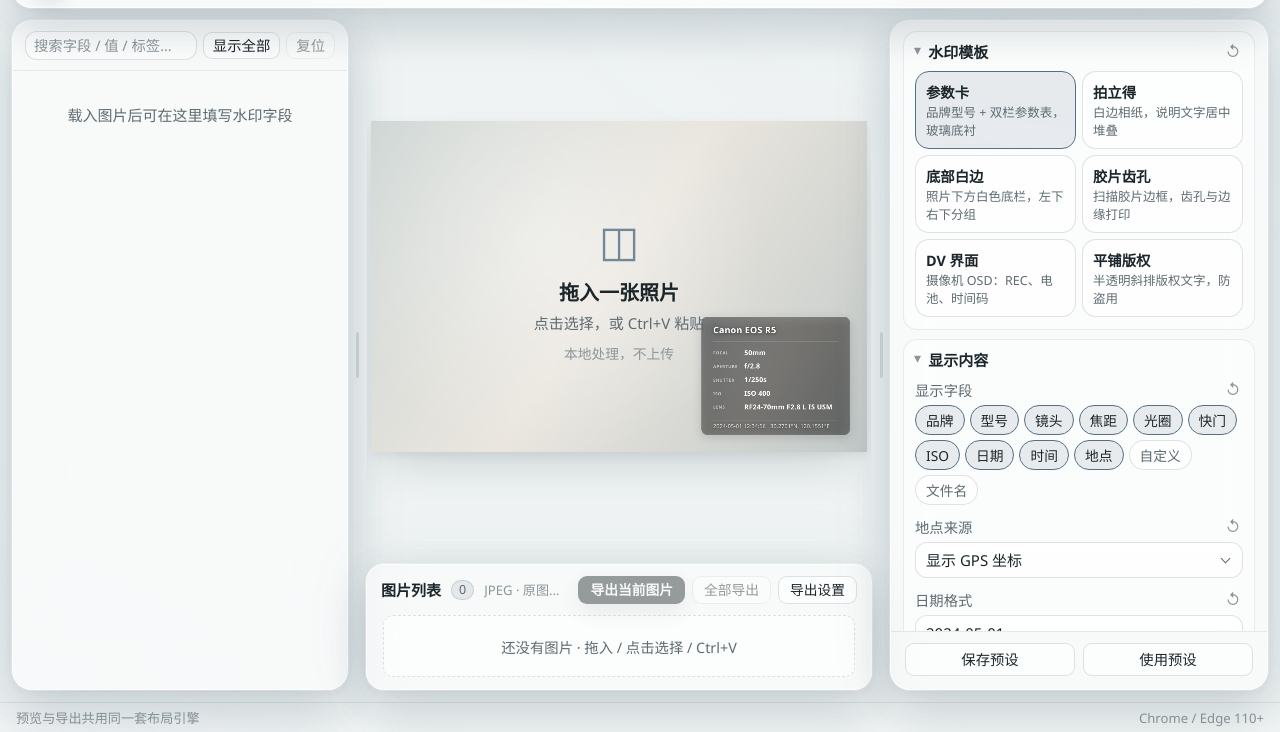
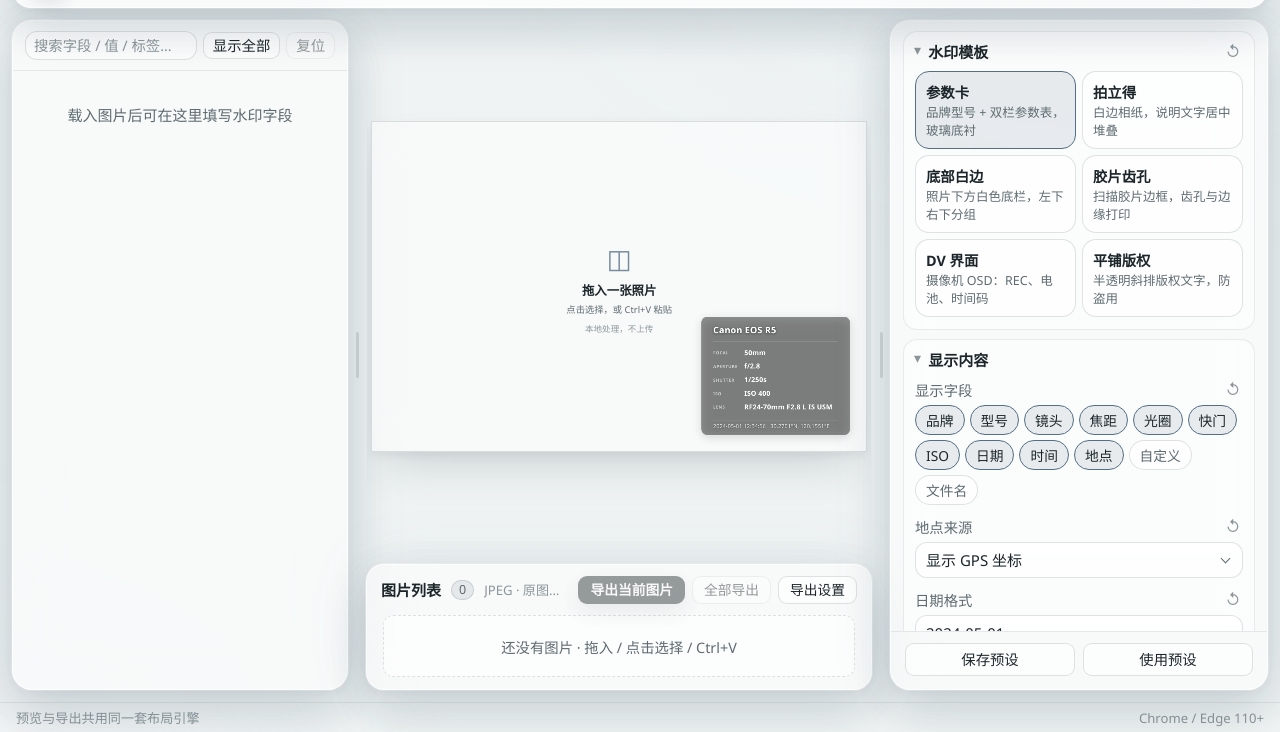
Before and after one commit to OwenYHZ/watermarkWorkshop, a website with bundled scripts: page index.html in a window 1280 px wide. Shown: the part 68-800 px from the top of the page. Built offline with nearby package versions, Linux system fonts and the light colour scheme.

Commit message:
无图参考照片随主题变色，提示随方块等比缩放
- 参考照片区域改为透明，由磨砂容器透出主题色：深色模式深、浅色模式浅
- 模板背景只保留在照片外围；照片区域内的水印图元用离屏画布二次叠加
- 中间的图标与提示文字用 transform 随方块宽度等比缩放
- mock 检查补：照片区中心像素 alpha=0、提示缩放比例、深浅主题底色不同
- 新增 mock-dark 截图

```diff
--- a/css/app.css
+++ b/css/app.css
@@ -852,6 +852,9 @@ body.resizing * { cursor: col-resize !important; }
   gap: 3px;
   padding: 0 12px;
   pointer-events: none;
+  /* 提示文字与图标跟着参考照片一起缩放 */
+  transform: scale(var(--empty-scale, 1));
+  transform-origin: center center;
 }
 .empty-icon { font-size: calc(34px * var(--font-scale)); color: var(--accent); opacity: .8; }
 .empty-title { color: var(--text); font-size: calc(16px * var(--font-scale)); font-weight: 600; margin: 6px 0 2px; }
--- a/js/ui.js
+++ b/js/ui.js
@@ -1054,29 +1054,11 @@
     if (h > availH) { h = availH; w = h * aspect; }
     box.style.width = Math.max(1, Math.round(w)) + 'px';
     box.style.height = Math.max(1, Math.round(h)) + 'px';
+    box.style.setProperty('--empty-scale', (w / 800).toFixed(3));
   }
 
   /* 无图状态也在画布上渲染当前模板，模拟一张照片导入后的样子 */
   /* 无图状态：一张空白参考照片 + 当前模板的水印预览 */
-  function mockPhotoCanvas() {
-    var canvas = document.createElement('canvas');
-    canvas.width = 1200;
-    canvas.height = 800;
-    var ctx = canvas.getContext('2d');
-    var g = ctx.createLinearGradient(0, 0, 1200, 800);
-    g.addColorStop(0, '#cfd7d5');
-    g.addColorStop(0.48, '#eae6df');
-    g.addColorStop(1, '#c2c9c8');
-    ctx.fillStyle = g;
-    ctx.fillRect(0, 0, 1200, 800);
-    var soft = ctx.createRadialGradient(430, 300, 40, 430, 300, 520);
-    soft.addColorStop(0, 'rgba(255, 255, 255, 0.42)');
-    soft.addColorStop(1, 'rgba(255, 255, 255, 0)');
-    ctx.fillStyle = soft;
-    ctx.fillRect(0, 0, 1200, 800);
-    return canvas;
-  }
-
   function mockSummary() {
     var summary = meta.buildSummary({
       format: 'jpeg',
@@ -1128,11 +1110,10 @@
       app.lastScene = null;
       return;
     }
-    var photo = mockPhotoCanvas();
     var summary = mockSummary();
     var fmt = previewDateFormatter();
-    // 参考照片固定 1200×800（3:2）；外框由模板自己决定，
-    // 成品整体再按预览区自适应，照片占比因此会随外框变大而变小。
+    // 参考照片固定 1200×800（3:2）；外框由模板自己决定。
+    // 照片区域保持透明，让下面那张磨砂容器透出来，因此深色/浅色主题都能一致。
     var scene = layout.compose({
       imageW: 1200,
       imageH: 800,
@@ -1147,7 +1128,27 @@
       formatTimeOnly: fmt.time
     });
     app.mockAspect = scene.output.w / scene.output.h;
-    render.draw(canvas, scene, { photo: photo, logo: null });
+    render.draw(canvas, scene, { photo: null, logo: null });
+
+    // 把照片区域重新挖空：模板背景（胶片黑底/白边纸/相纸）只留在照片外围，
+    // 照片区域露出磨砂容器；照片区域内的水印图元用离屏画布再叠回去。
+    var ir = scene.imageRect || { x: 0, y: 0, w: 1200, h: 800 };
+    var off = document.createElement('canvas');
+    off.width = canvas.width;
+    off.height = canvas.height;
+    var opsScene = {};
+    Object.keys(scene).forEach(function (key) { opsScene[key] = scene[key]; });
+    opsScene.background = null;
+    render.draw(off, opsScene, { photo: null, logo: null });
+    var ctx = canvas.getContext('2d');
+    ctx.save();
+    ctx.beginPath();
+    ctx.rect(ir.x, ir.y, ir.w, ir.h);
+    ctx.clip();
+    ctx.clearRect(ir.x, ir.y, ir.w, ir.h);
+    ctx.drawImage(off, 0, 0);
+    ctx.restore();
+
     app.lastScene = scene;
   }
 
```
Also changed, not shown: tests/cdp-check.mjs (+50 -3 lines), tools/_msg5.txt (added, +7 -0 lines), README.md, shots/bottom-bar.png, shots/empty-state.png, shots/file-mode.png, shots/mock-dark.png (added), shots/mock-preview.png.
